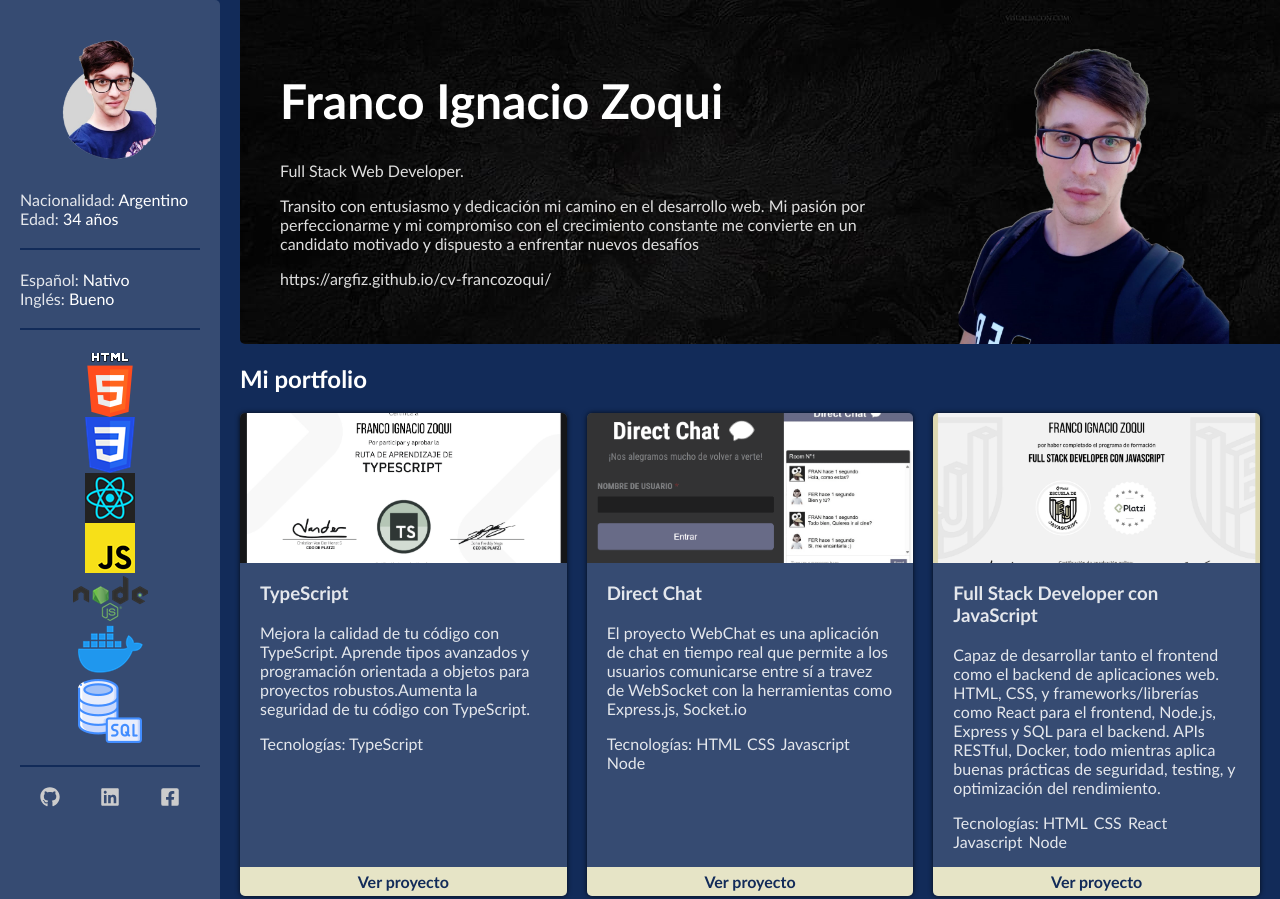
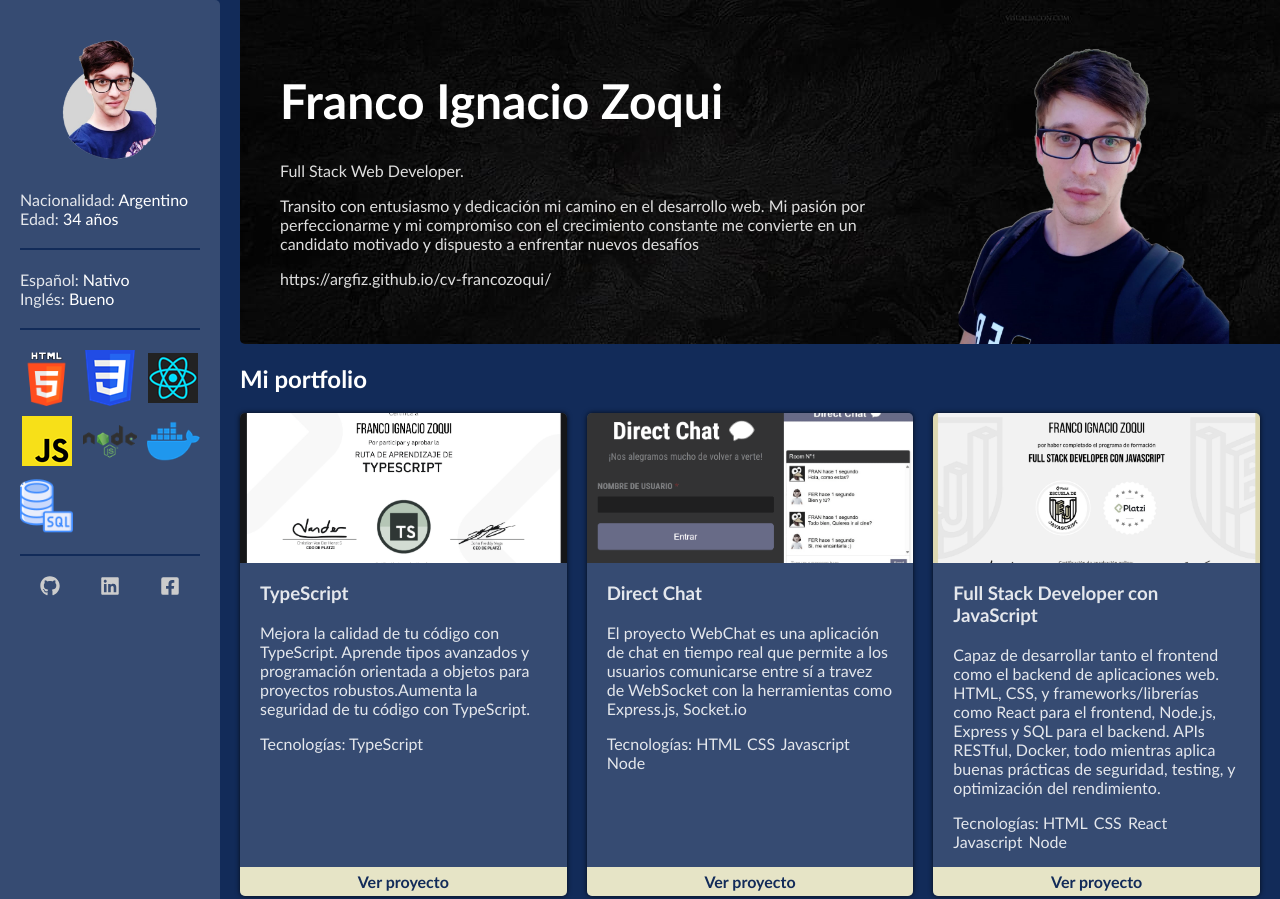
Before and after one commit to argfiz/cv-francozoqui, a website: page index.html in a window 1280 px wide. Shown: the top 899 px of the page. Drawn offline with Linux system fonts and the light colour scheme.

Commit message:
Fix technologies

```diff
--- a/style.css
+++ b/style.css
@@ -159,9 +159,15 @@
     ;
   }
 
-  #presentacion div, #idiomas div,#tecnologias div{
+  #presentacion div, #idiomas div{
     display: flex;
     justify-content: space-between;
+  }
+
+  #tecnologias{
+    display: grid;
+    grid-template-columns: 1fr 1fr 1fr;
+    gap: 10px;
   }
 
   aside div span:last-child{
```
